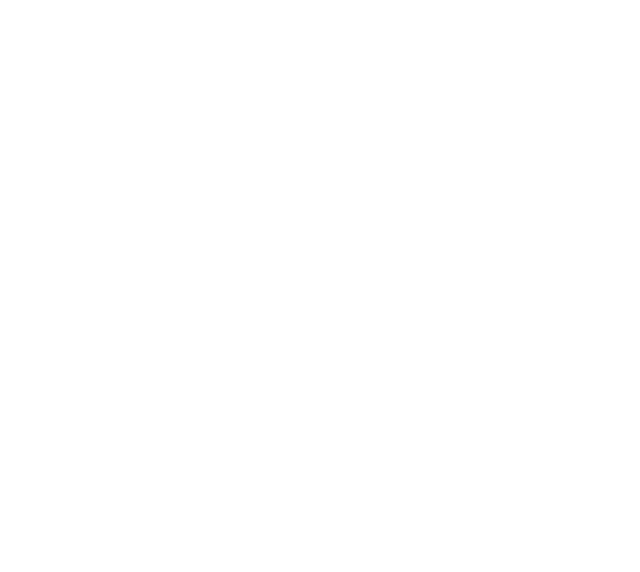
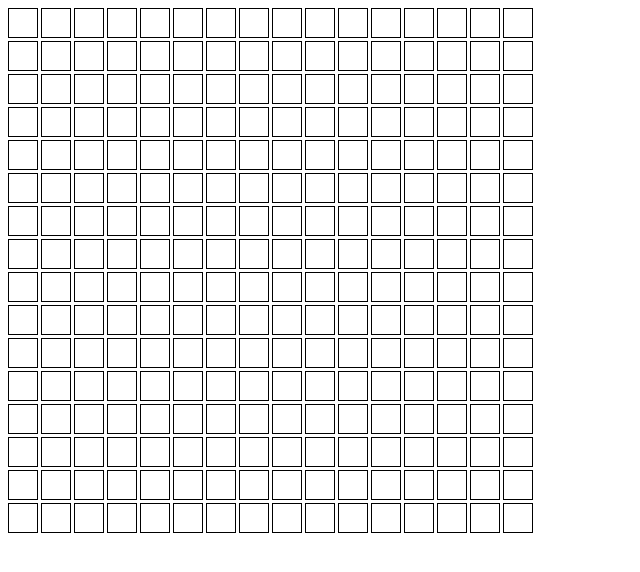
Before and after one commit to pedrolopez-e/etch-a-sketch, a plain HTML site: page index.html in a window 1280 px wide. Shown: the whole page, without its empty margins (0-640 px from the left). Drawn offline with Linux system fonts and the light colour scheme.

Commit message:
Create 16x16 grid and hover event for first square

```diff
--- a/script.js
+++ b/script.js
@@ -1,7 +1,27 @@
 const container = document.querySelector(".container");
-const grid = document.createElement('div');
 
-for (let n = 0; n <= 16; n++){
-    container.appendChild(grid);
-    grid.classList.add("square");
-};
+function createSquares(row) {
+    for (let n = 0; n < 16; n++) {
+        row.appendChild(document.createElement('square'));
+    }
+}
+
+function changeBackgroundColor(event) {
+    event.target.style.backgroundColor = 'yellow';
+}
+
+for (let n = 0; n < 16; n++) {
+    let row = document.createElement('div');
+    container.appendChild(document.createElement('row'));
+}
+
+let square = document.createElement('div');
+const rows = document.querySelectorAll('row');
+const squares = document.querySelectorAll('square')
+
+rows.forEach(createSquares);
+
+square = document.querySelector('square');
+square.addEventListener('mouseenter', function(event) {
+    event.target.style.backgroundColor = 'yellow';
+});
--- a/styles.css
+++ b/styles.css
@@ -0,0 +1,17 @@
+.container square {
+    height: 28px;
+    width: 28px;
+    border: solid 1px black;
+}
+
+ .container row {
+    height: 30px;
+    display: flex;
+    gap: 3px;
+}
+
+.container {
+    display: flex;
+    flex-direction: column;
+    gap: 3px;
+}
```
Also changed, not shown: index.html (+3 -1 lines).
